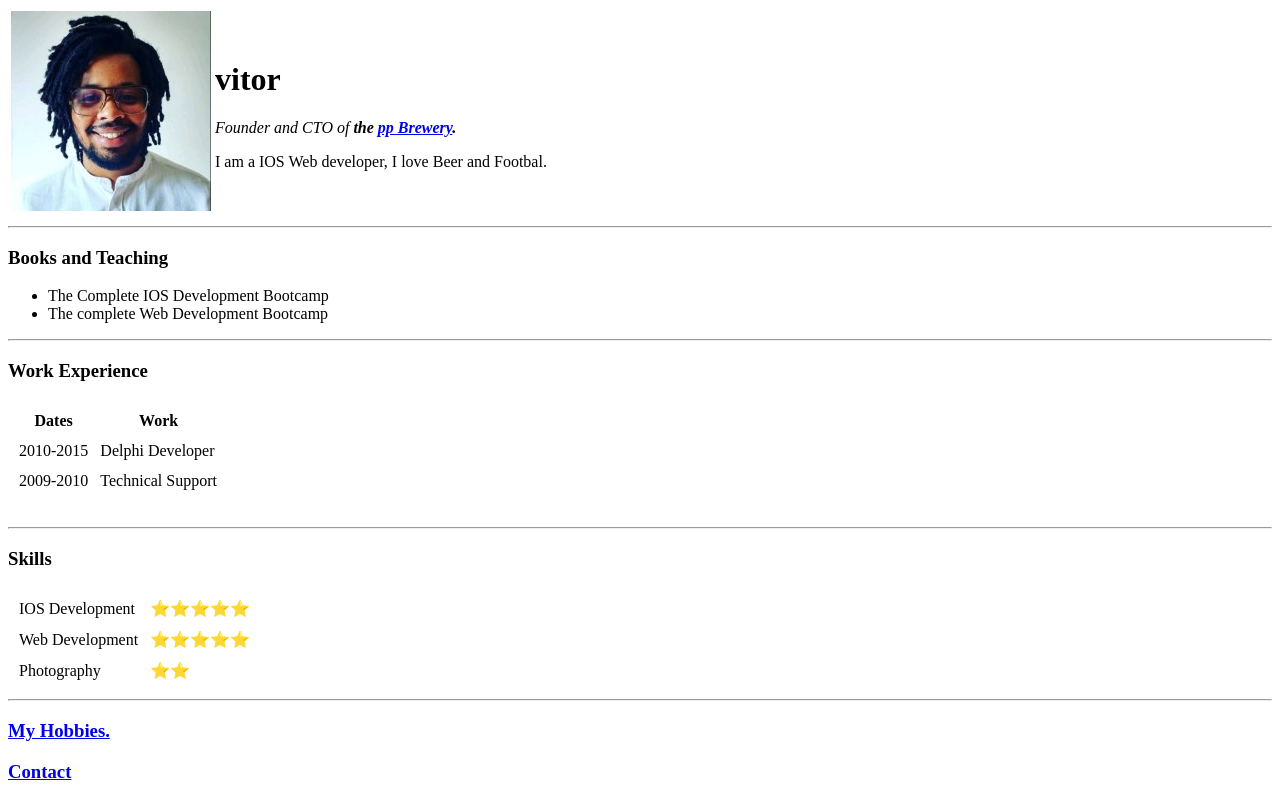
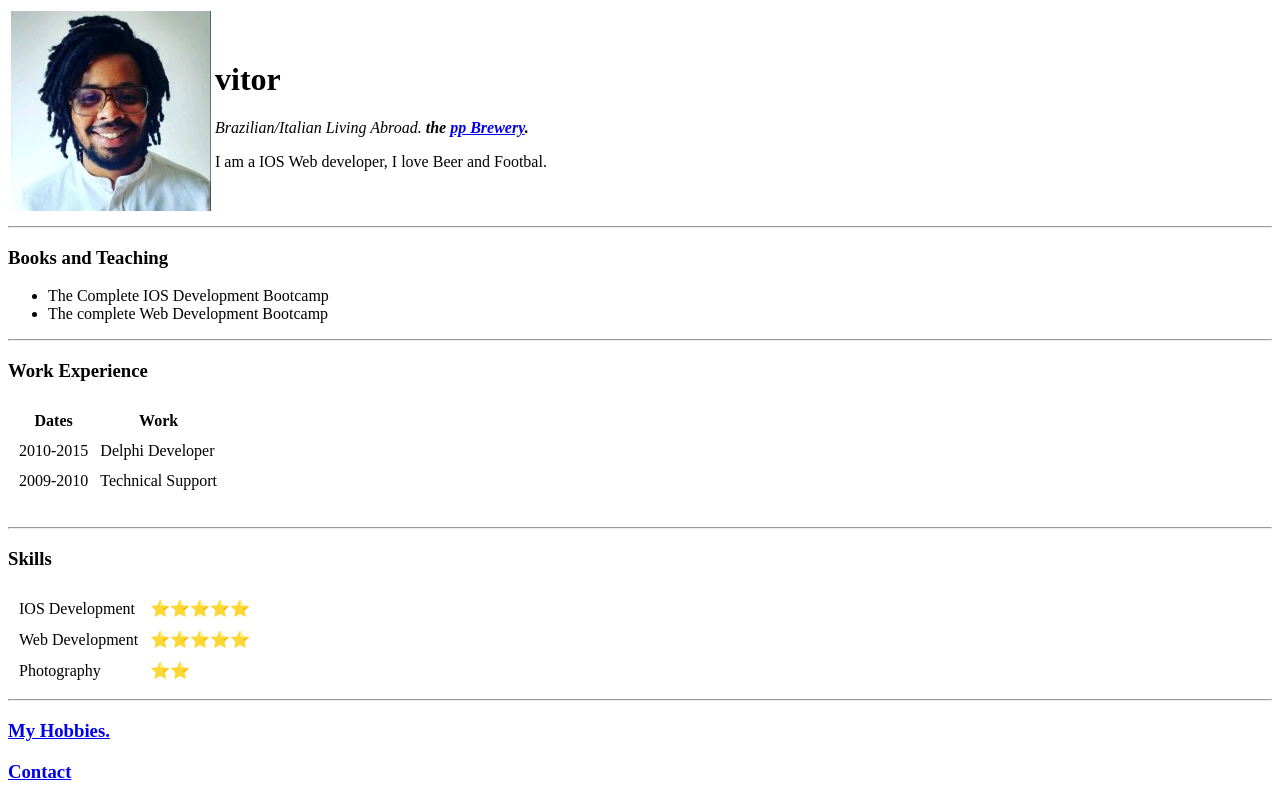
Before and after one commit to vitorvhs/cv, a plain HTML site: page index.html in a window 1280 px wide. Drawn offline with Linux system fonts and the light colour scheme.

Commit message:
Add files via upload

```diff
--- a/index.html
+++ b/index.html
@@ -14,7 +14,7 @@
       <td><img src="VitorImage.jpg" alt="Vitor Profile Picture"></td>
       <td>
         <h1>vitor</h1>
-        <p><em>Founder and CTO of <strong>the <a href="https://www.appbrewery.co/">pp Brewery</a>.</strong></em></p>
+        <p><em>Brazilian/Italian Living Abroad. <strong>the <a href="https://www.appbrewery.co/">pp Brewery</a>.</strong></em></p>
         <p> I am a IOS Web developer, I love Beer and Footbal. </p>
       </td>
     </tr>
```
